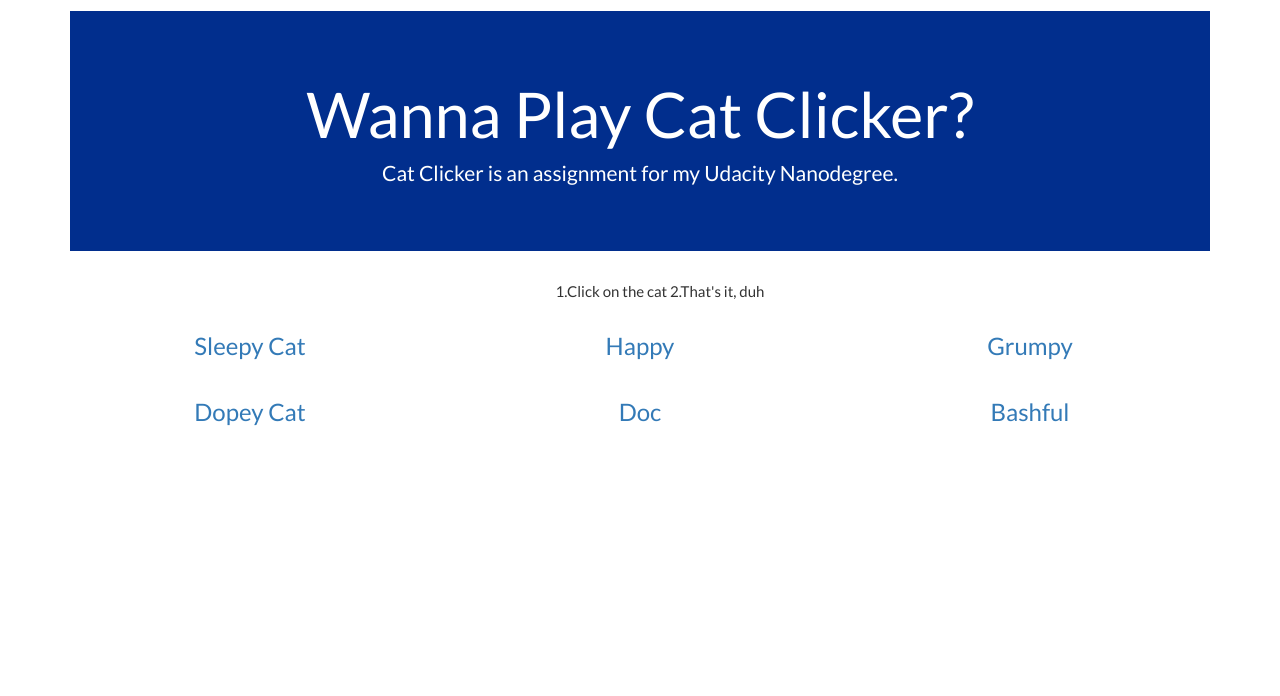
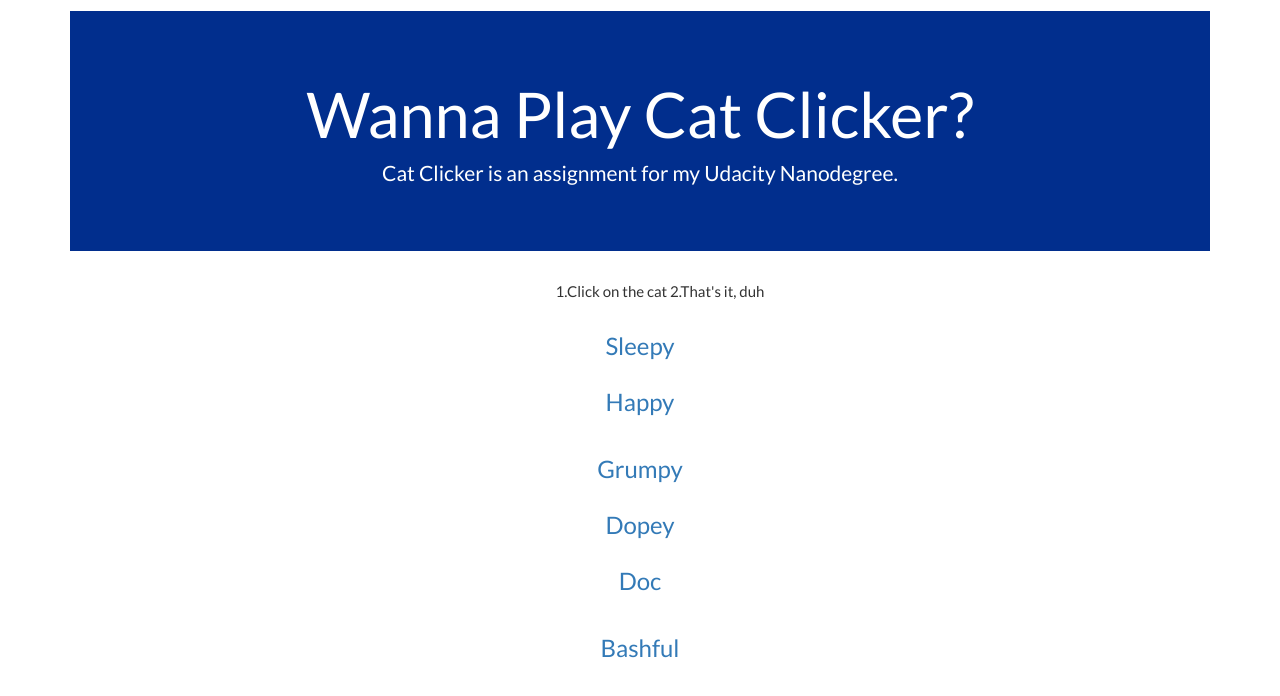
Before and after one commit to elizabethsn7/catclicker, a plain HTML site: page index.html in a window 1280 px wide. Drawn offline with nearby package versions, Linux system fonts and the light colour scheme.

Commit message:
added each cat to one line

```diff
--- a/index.html
+++ b/index.html
@@ -37,16 +37,16 @@
 
 <!-- SLEEPYCAT  -->
 	    <div class="row text-center">
-	      <div class="col-md-4">
+	      <div class="col-md-12">
 	        <p>
 	          <h3>
-	          <a>Sleepy Cat</a>
+	          <a>Sleepy</a>
 	          </h3>
 	        </p>
 	      </div>
 
 	<!-- HAPPYCAT -->
-	      <div class="col-md-4">
+	      <div class="col-md-12">
 	        <p>
 	          <h3>
 	            <a>Happy</a>
@@ -55,7 +55,7 @@
 	      </div>
 
 	<!-- GRUMPY-->
-	      <div class="col-md-4">
+	      <div class="col-md-12">
 	        <p>
 	          <h3>
 	            <a>Grumpy</a>
@@ -118,16 +118,16 @@
 
 <!-- DopeyCAT  -->
 	    <div class="row text-center">
-	      <div class="col-md-4">
+	      <div class="col-md-12">
 	        <p>
 	          <h3>
-	          <a>Dopey Cat</a>
+	          <a>Dopey</a>
 	          </h3>
 	        </p>
 	      </div>
 
 	<!-- DOC -->
-	      <div class="col-md-4">
+	      <div class="col-md-12">
 	        <p>
 	          <h3>
 	            <a>Doc</a>
@@ -136,7 +136,7 @@
 	      </div>
 
 	<!-- BASHFUL-->
-	      <div class="col-md-4">
+	      <div class="col-md-12">
 	        <p>
 	          <h3>
 	            <a>Bashful</a>
```
